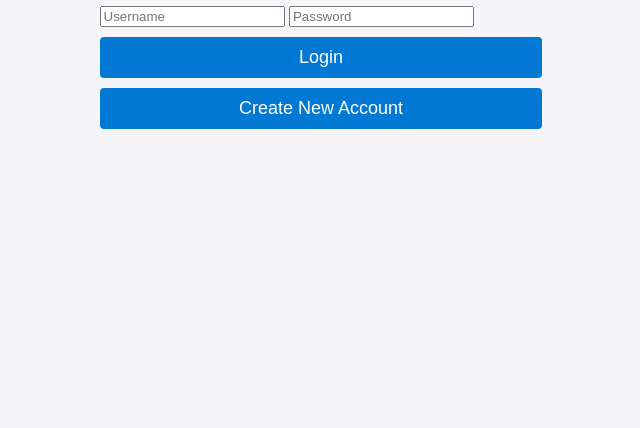
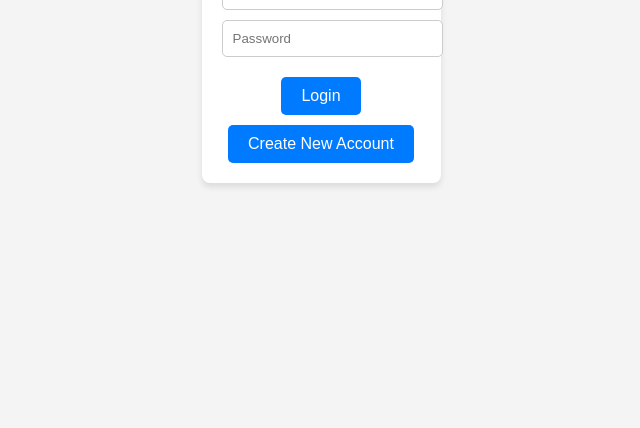
Before and after one commit to gnichans/gnichans.github.io, a plain HTML site: page loginaccount.html in a window 1280 px wide. Shown: the part 372-800 px from the top of the page, without its empty margins (319-959 px from the left). Drawn offline with Linux system fonts and the light colour scheme.

Commit message:
Update styles.css

```diff
--- a/styles.css
+++ b/styles.css
@@ -1,69 +1,42 @@
-/* Reset mặc định */
 body {
+    font-family: Arial, sans-serif;
     margin: 0;
     padding: 0;
-    font-family: Arial, sans-serif;
-    background-color: #f4f4f9;
     display: flex;
     justify-content: center;
     align-items: center;
     height: 100vh;
+    background-color: #f4f4f4;
 }
 
-/* Container chính cho giao diện đăng nhập */
-.login-container {
-    background-color: #fff;
-    padding: 20px 30px;
+.container {
+    text-align: center;
+    background: white;
+    padding: 20px;
     border-radius: 8px;
     box-shadow: 0 4px 6px rgba(0, 0, 0, 0.1);
-    width: 100%;
-    max-width: 400px;
-    text-align: center;
 }
 
-/* Tiêu đề */
-.login-container h1 {
-    margin-bottom: 20px;
-    color: #333;
-}
-
-/* Form group */
-.form-group {
-    margin-bottom: 15px;
-    text-align: left;
-}
-
-/* Nhãn (label) */
-.form-group label {
-    display: block;
-    font-weight: bold;
-    margin-bottom: 5px;
-    color: #555;
-}
-
-/* Input fields */
-.form-group input {
-    width: 100%;
-    padding: 10px;
+button {
+    padding: 10px 20px;
+    margin-top: 10px;
+    border: none;
+    border-radius: 5px;
+    background-color: #007BFF;
+    color: white;
+    cursor: pointer;
     font-size: 16px;
-    border: 1px solid #ddd;
-    border-radius: 4px;
-    box-sizing: border-box;
-}
-
-/* Nút Login */
-button {
-    width: 100%;
-    padding: 10px;
-    font-size: 18px;
-    background-color: #0078d4;
-    color: #fff;
-    border: none;
-    border-radius: 4px;
-    cursor: pointer;
-    margin-top: 10px;
 }
 
 button:hover {
-    background-color: #005bb5;
+    background-color: #0056b3;
 }
+
+input {
+    display: block;
+    width: 100%;
+    padding: 10px;
+    margin: 10px 0;
+    border: 1px solid #ccc;
+    border-radius: 5px;
+}
```
